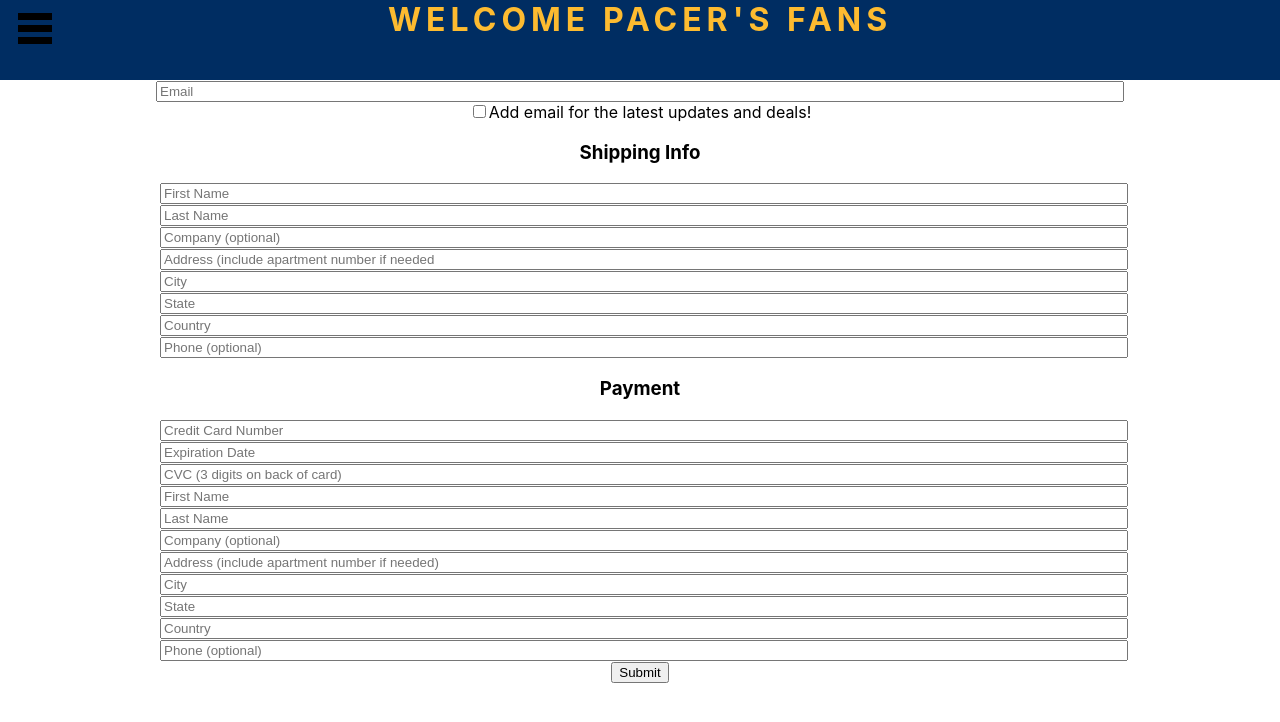
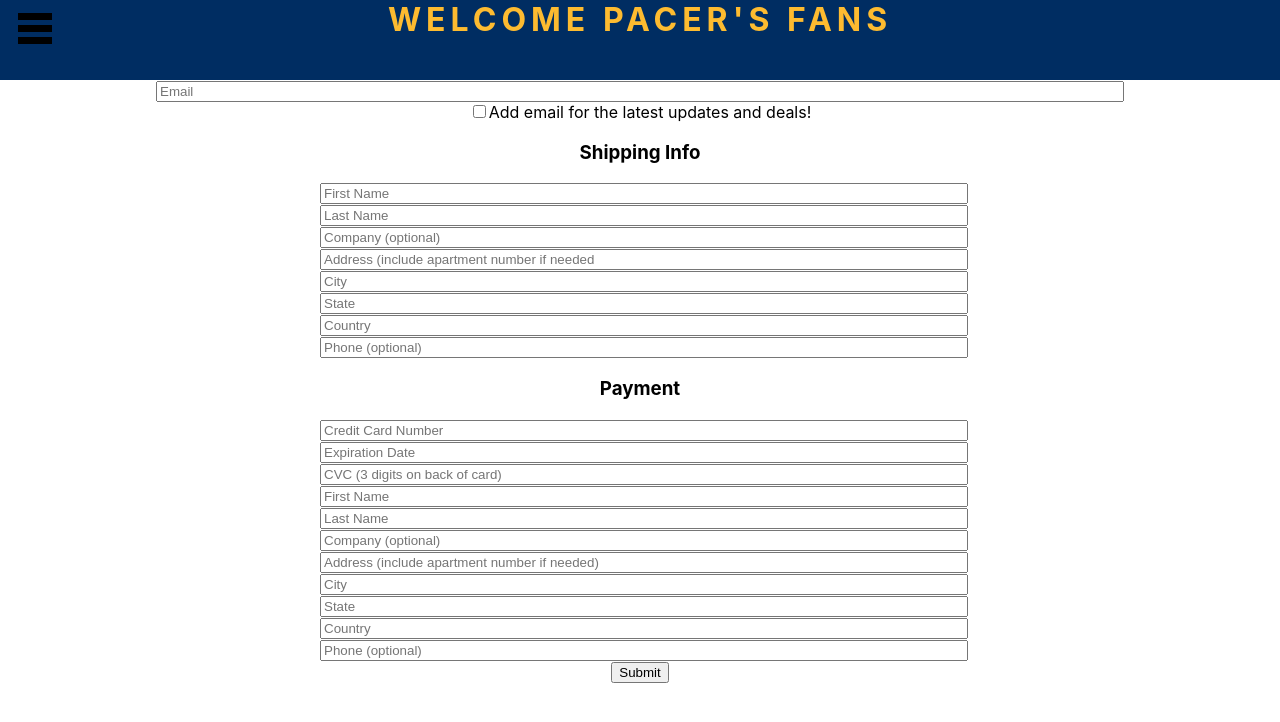
Before and after one commit to adyang94/shopping-cart, a React (Create React App) app: page /checkout in a window 1280 px wide. Shown: the top 722 px of the page. Built offline with nearby package versions, Linux system fonts and the light colour scheme.

Commit message:
updated css

```diff
--- a/src/App.css
+++ b/src/App.css
@@ -54,26 +54,25 @@
   }
 }
 #sidebar {
-  color: white;
   background:  rgba(24, 24, 24, 0.8);
   position:absolute;
-  width: 33%;
-  height: 100%;
-  top: 0;
-  left: 0;
-  transform: translateX(-49%);
-  z-index: 1;
-  /* text-align: center;
-  justify-items: center;
+
   justify-content: center;
-  justify-self: center;
   align-items: center;
   align-self: center;
   align-content: center;
-  align */
+
+  width: 40%;
+  height: 100%;
+  transform: translateX(-50%);
+
 }
 #sidebar > a {
   color: rgba(253, 187, 48);
+  display: flex;
+  font-size: 2rem;
+  text-decoration: inherit;
+
 }
 .closeSidebarBtn {
   position: absolute;
@@ -172,7 +171,7 @@
   width: 100%;
 }
 .shippingInfoCtn {
-  width: 75%;
+  width: 50%;
   margin-left: auto;
   margin-right: auto;
 }
@@ -180,7 +179,7 @@
   width: 100%;
 }
 .paymentCtn {
-  width: 75%;
+  width: 50%;
   margin-left: auto;
   margin-right: auto;
 }
--- a/src/App.js
+++ b/src/App.js
@@ -36,8 +36,6 @@
     console.log(`numItems: ${numItems}`);
   };
   // const [sidebarOpen, setSidebarOpen] = useState(false);
-
-  console.log(cartItems);
 
   return (
     <div>
--- a/src/components/ProductList.js
+++ b/src/components/ProductList.js
@@ -9,7 +9,11 @@
       <h3 id="productItemName">
         {item.name}
       </h3>
-      <img className="productImg" alt={`${item.name}`} src={item.img} />
+      <img
+        className="productImg"
+        alt={`${item.name}`}
+        src={item.img}
+      />
       <br />
       <div id="productItemPrice">
         {item.price}
```
